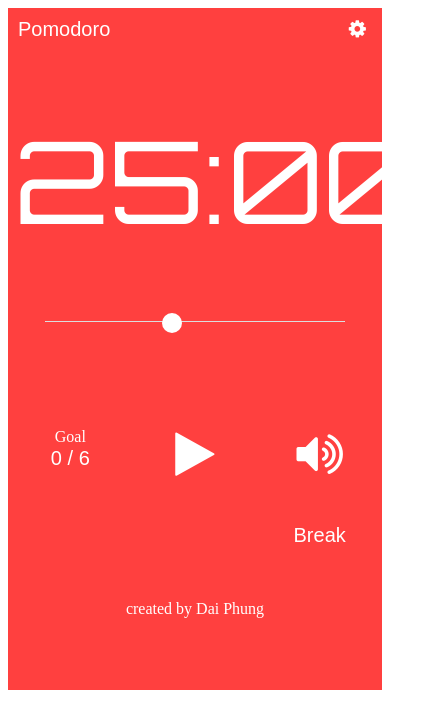
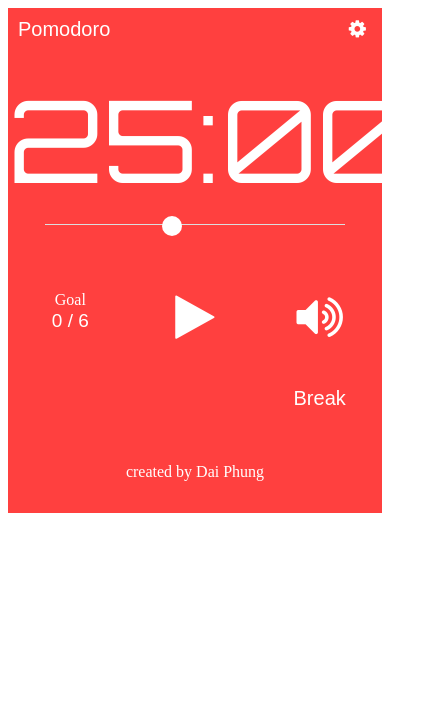
Before and after one commit to backinthedai/pomodoro, a plain HTML site: page index.html in a window 390 px wide. Shown: the whole page, 424 px wide, since content can reach past the window. Drawn offline with nearby package versions, Linux system fonts and the light colour scheme; a web font is replaced by a local one.

Commit message:
Fix grid styling to fit smaller mobile screen

```diff
--- a/index.html
+++ b/index.html
@@ -18,8 +18,8 @@
 
         #content {
             display: grid;
-            grid-template-columns: repeat(12, 1fr);
-            grid-auto-rows: minmax(100px, auto);
+            grid-template-columns: repeat(4, 1fr);
+            grid-auto-rows: minmax(60px, auto);
             /* grid-gap: 10px; */
             max-width: 480px;
             margin: 0 auto;
@@ -83,7 +83,7 @@
             color: white;
         }
 
-        .btn:hover, .fa:hover, #skip:hover{
+        .btn:active, .fa:active, #skip:active{
             color:#4d0202;
         }
         .fa {
@@ -143,7 +143,8 @@
         }
 
         .goal-child{
-            font-size: 20px;
+            font-size: 19px;
+            margin: 0px, 15px, 0px, 15px;
         }
     </style>
     <link rel="stylesheet" href="css/styles.css">
@@ -164,7 +165,7 @@
             </p>
         </header>
         <section>
-            <button class="btn timer-container" id="timer"></button>
+            <div class="btn timer-container" id="timer"></div>
         </section>
         <div class="slider">
             <input type="range" min="0" max="60" value="25" id="myRange">
```
